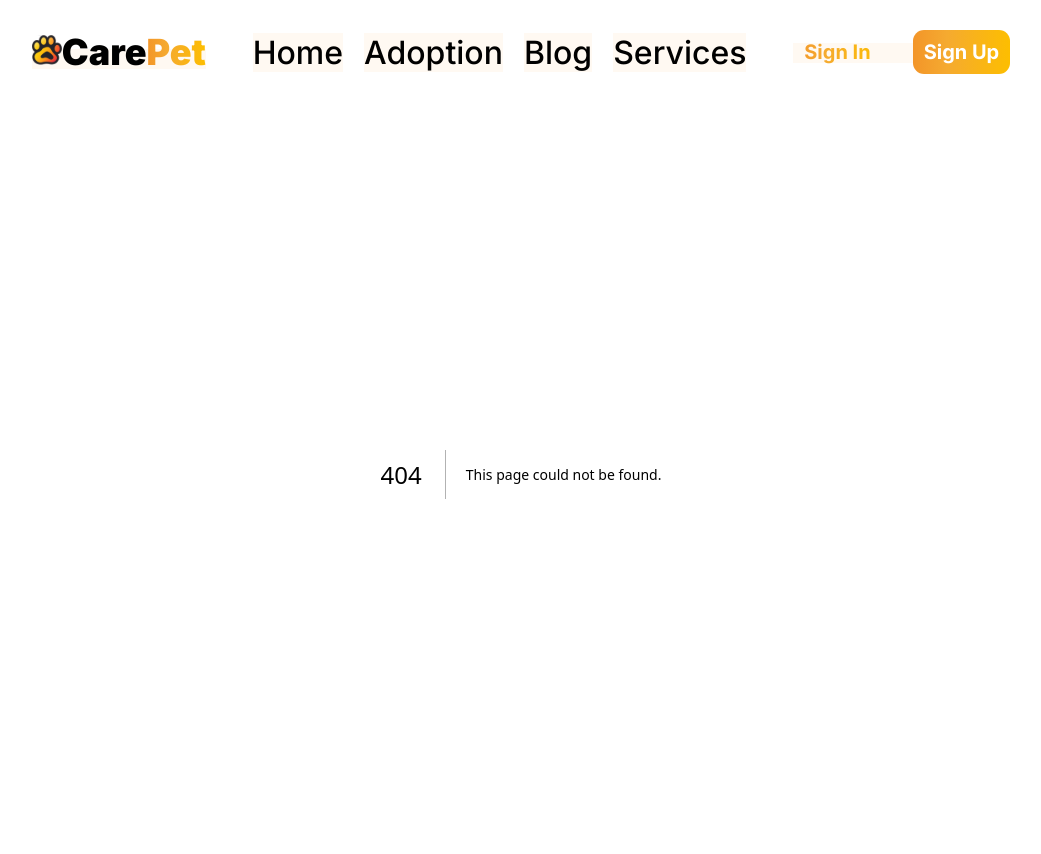
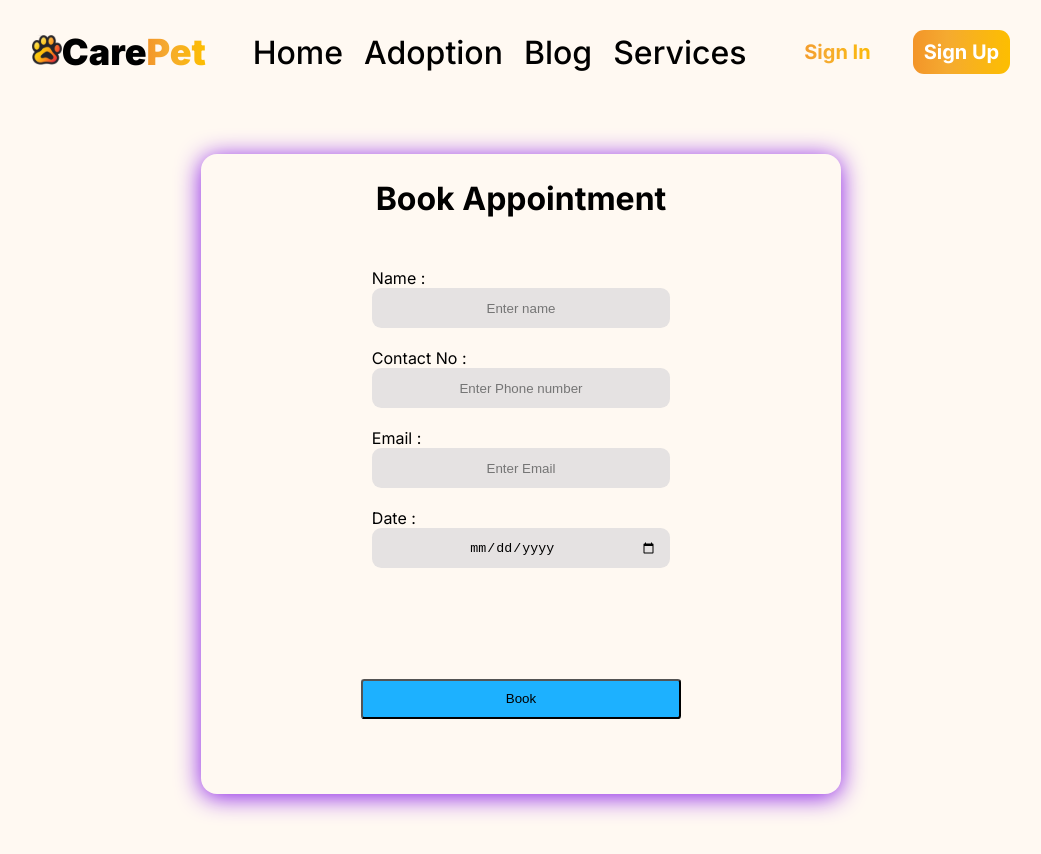
Before and after one commit to AaronTan11/SDP-CarePet, a Next.js app in the folder frontend/: page /AppointmentBook in a window 1280 px wide. Before the commit this address had no page. Shown: the top 854 px of the page, without its empty margins (119-1160 px from the left). Built offline with nearby package versions, Linux system fonts and the light colour scheme.

Commit message:
added booking appointment page

```diff
--- /dev/null
+++ b/frontend/src/pages/AppointmentBook.js
@@ -0,0 +1,77 @@
+import { useState } from "react";
+import styles from "../styles/Booking.module.scss";
+
+function Booking() {
+  const [name, setName] = useState();
+  const [contact, setContact] = useState();
+  const [email, setEmail] = useState();
+  const [date, setDate] = useState();
+
+  const handleClick = (event) => {
+    event.preventDefault();
+    console.log("Name", name);
+    console.log("Contact No", contact);
+    console.log("Email", email);
+    console.log("Date", date);
+  };
+  return (
+    <div className={styles.cover}>
+      <div className={styles.inside}>
+        <h1>Book Appointment</h1>
+        <div className={styles.Bar}>
+          <form>
+            <label>
+              Name :
+              <input
+                className={styles.input}
+                type="text"
+                value={name}
+                placeholder="Enter name"
+                onChange={(event) => setName(event.target.value)}
+              ></input>
+            </label>
+            <br />
+            <label>
+              Contact No :
+              <input
+                className={styles.input}
+                type="tel"
+                value={contact}
+                placeholder="Enter Phone number"
+                pattern={"[0-9]{3}-[0-9]{7}"}
+                required
+                onChange={(event) => setContact(event.target.value)}
+              ></input>
+            </label>
+            <br />
+            <label>
+              Email :
+              <input
+                className={styles.input}
+                type="email"
+                value={email}
+                placeholder="Enter Email"
+                onChange={(event) => setEmail(event.target.value)}
+              ></input>
+            </label>
+            <br />
+            <label>
+              Date :
+              <input
+                className={styles.input}
+                type="date"
+                onChange={(event) => setDate(event.target.value)}
+              ></input>
+            </label>
+            <br />
+          </form>
+        </div>
+        <button className={styles.btn} onClick={handleClick} type="submit">
+          Book
+        </button>
+      </div>
+    </div>
+  );
+}
+
+export default Booking;
--- /dev/null
+++ b/frontend/src/styles/Booking.module.scss
@@ -0,0 +1,81 @@
+
+
+.cover {
+    padding: 0;
+    box-sizing: border-box;
+    height: 100vh;
+    width: 100%;
+    display: flex;
+    justify-content: center;
+    align-items: center;
+}
+
+
+.inside {
+    width: 40em;
+    height: 40em;
+    position: relative;
+    border-radius: 1em;
+    box-shadow: 0 0.188em 1.550em rgb(136, 26, 233);
+    display: flex;
+    flex-direction: column;
+    align-items: center;
+    justify-content: space-around;
+
+}
+
+.h1{
+    margin-top: 100px;
+}
+
+.Bar {
+    display: flex;
+    flex-direction: column;
+    justify-content: center;
+    align-items: center;
+    max-height: fit-content;
+
+    *{
+        margin-bottom: 40px;
+    }
+}
+
+
+
+
+.input {
+     border: none;
+     background-color: rgb(229, 226, 226);
+     height: 3em;
+     width: 100%;
+     border-radius: 0.7em;
+     text-align: center;
+     padding: 1em;
+     margin-bottom: 20px;
+
+}
+
+.input:focus {
+    outline-color: rgb(35, 27, 180);
+}
+
+
+
+
+
+.btn {
+    width : 50%;
+    height: 3em;
+    background-color: rgb(29, 177, 255);
+    justify-content: center;
+    align-items: center;
+    display: flex;
+    transition: 0.5s;
+    border-radius: 0.25em;
+    cursor: pointer;
+    margin-bottom: 50px;
+}
+
+.btn:hover{
+    transform: scale(1.25);
+}
```
